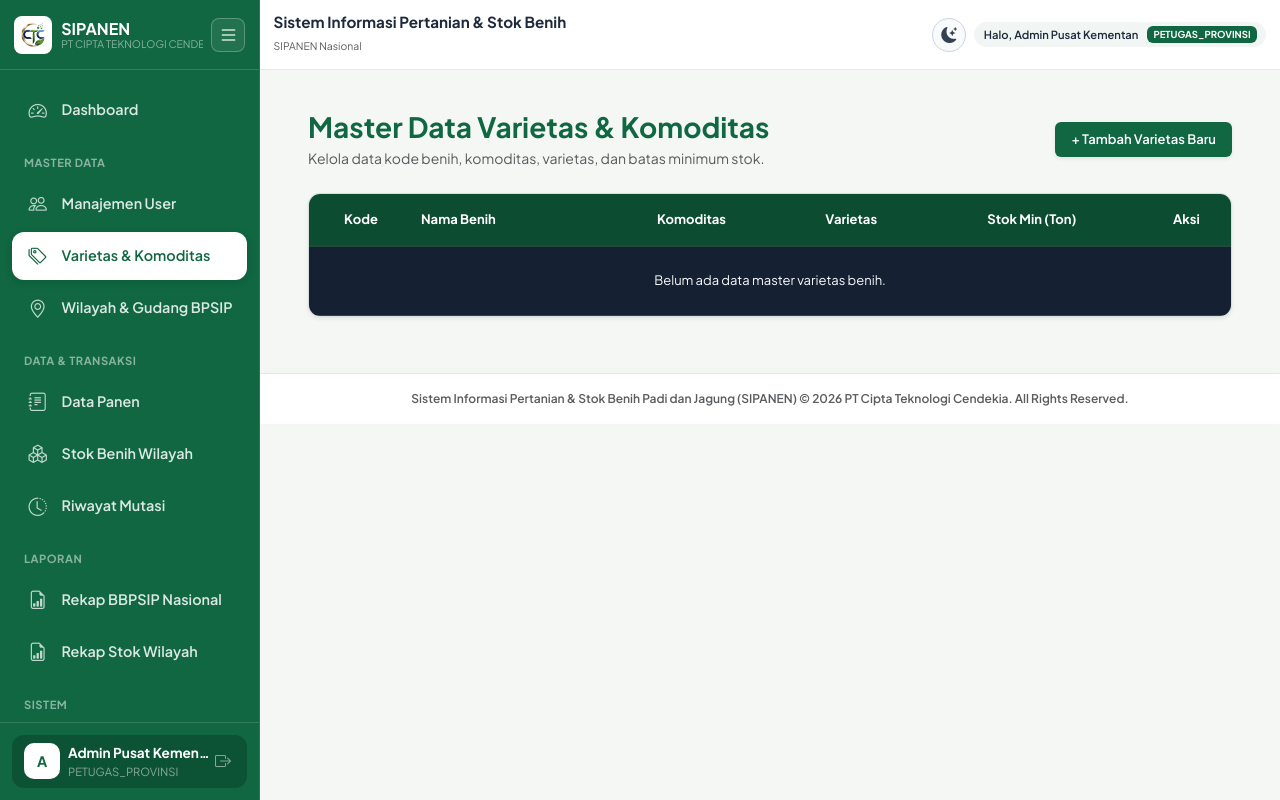
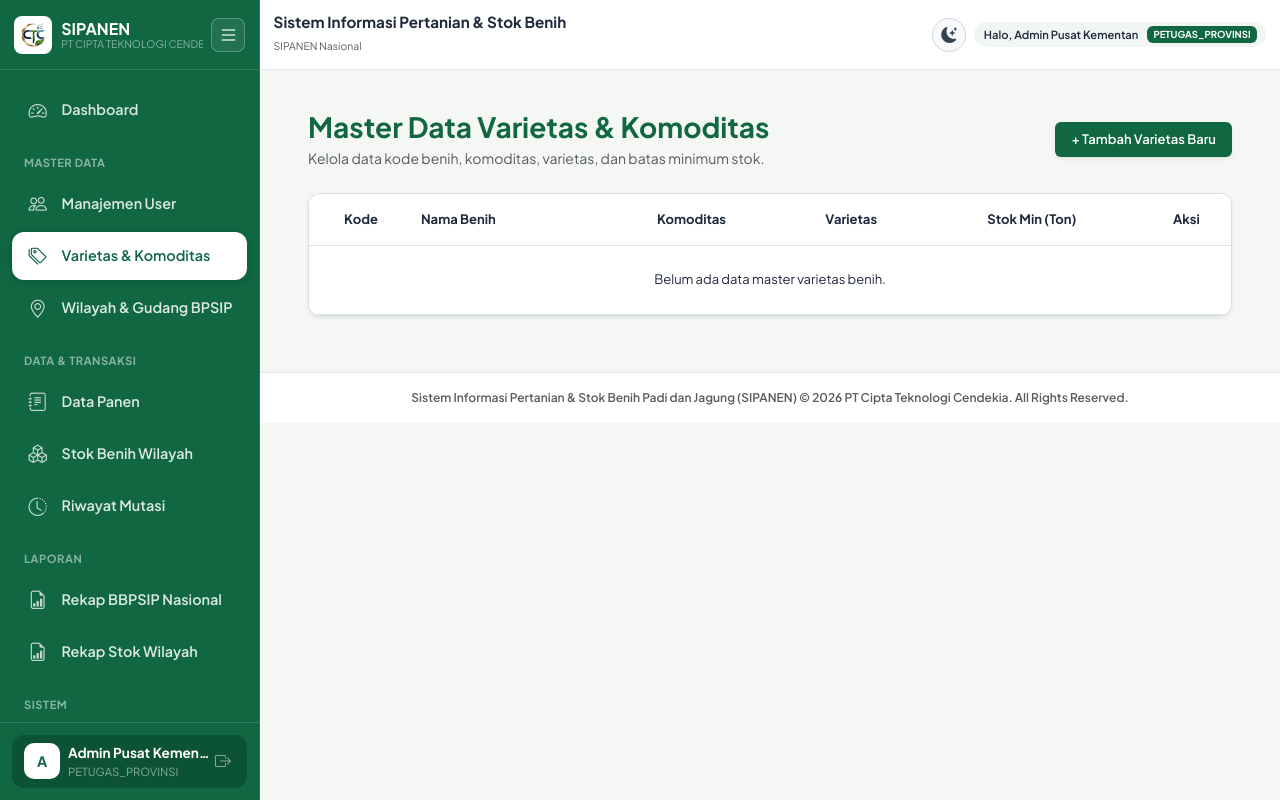
Before and after one commit to ferdi821/Sistem_panen_padi_dan_jagung, a Laravel app: page /benih in a window 1280 px wide. Run offline with Laravel 12, Linux system fonts and the light colour scheme; a user stored in the database is signed in; data comes from the database, SQL or seed files in the repository; data that the repository does not hold is empty; some libraries are stand-ins or nearby versions.

Commit message:
Update pada tampilan layout untuk menambahkan fitu gelap terang

```diff
--- a/resources/views/layouts/app.blade.php
+++ b/resources/views/layouts/app.blade.php
@@ -396,73 +396,26 @@
         }
 
         /* =========================================================
-           1. MODE TERANG (LIGHT): HALAMAN TERANG, TABEL GELAP ELEGAN
+           1. MODE TERANG (LIGHT): TAMPILAN NORMAL & FONT HITAM
            ========================================================= */
         html[data-bs-theme="light"] .card {
             border: 1px solid #d5e0da !important;
             box-shadow: 0 2px 10px rgba(16, 103, 66, 0.05);
         }
 
-        html[data-bs-theme="light"] table {
-            --bs-table-bg: #162033 !important;
-            --bs-table-color: #f8fafc !important;
-            --bs-table-border-color: #2f3f5e !important;
-            color: #f8fafc !important;
+        html[data-bs-theme="light"] table,
+        html[data-bs-theme="light"] table thead th:not([style*="color"]),
+        html[data-bs-theme="light"] table tbody td:not([style*="color"]) {
+            color: #1e293b !important;
         }
 
-        /* Header polos & header sticky berlatar putih/abu muda (No, Satker, FS, SS) ikut hijau tua */
-        html[data-bs-theme="light"] table thead th:not([style*="background"]),
-        html[data-bs-theme="light"] table thead th[style*="#fff"],
-        html[data-bs-theme="light"] table thead th[style*="#ffffff"],
-        html[data-bs-theme="light"] table thead th[style*="#f8fafc"],
-        html[data-bs-theme="light"] table thead th[style*="#f1f5f9"],
-        html[data-bs-theme="light"] table thead th[style*="white"] {
-            background-color: #0c4d31 !important;
-            color: #ffffff !important;
-            font-weight: 700 !important;
-            border-bottom: 2px solid #1f6e4b !important;
-            border-color: #244739 !important;
-        }
-
-        html[data-bs-theme="light"] table tbody tr:nth-of-type(odd) td:not([style*="background"]) {
-            background-color: #162033 !important;
-            color: #f8fafc !important;
-            border-color: #2f3f5e !important;
-        }
-
-        html[data-bs-theme="light"] table tbody tr:nth-of-type(even) td:not([style*="background"]) {
-            background-color: #1b273e !important;
-            color: #f8fafc !important;
-            border-color: #2f3f5e !important;
-        }
-
-        html[data-bs-theme="light"] table tbody tr:hover td:not([style*="background"]) {
-            background-color: #263654 !important;
-        }
-
-        /* Teks warna di dalam tabel gelap saat Mode Terang */
-        html[data-bs-theme="light"] table tbody td:not([style*="background"]) .text-dark,
-        html[data-bs-theme="light"] table tbody td:not([style*="background"]) span:not(.badge) {
-            color: #f8fafc !important;
-        }
-
-        html[data-bs-theme="light"] table tbody td:not([style*="background"]) .text-success,
-        html[data-bs-theme="light"] table tbody td:not([style*="background"])[class*="text-success"] {
-            color: #34d399 !important;
-        }
-
-        html[data-bs-theme="light"] table code {
-            color: #f472b6 !important;
-        }
-
-        /* Header kategori berwarna pastel pada Rekap BBPSIP tetap kontras */
-        html[data-bs-theme="light"] table thead th[style*="background"]:not([style*="#fff"]):not([style*="#ffffff"]):not([style*="#f8fafc"]):not([style*="#f1f5f9"]):not([style*="white"]),
-        html[data-bs-theme="light"] table tbody td[style*="background"] {
+        html[data-bs-theme="light"] table tbody td .text-white:not(.badge),
+        html[data-bs-theme="light"] table tbody td .text-light:not(.badge) {
             color: #1e293b !important;
         }
 
         /* =========================================================
-           2. MODE GELAP (DARK): HALAMAN GELAP, TABEL TERANG LEMBUT
+           2. MODE GELAP (DARK): HALAMAN GELAP & FONT TABEL PUTIH
            ========================================================= */
         html[data-bs-theme="dark"] body {
             background-color: #0b1120 !important;
```
Also changed, not shown: other parts of resources/views/layouts/app.blade.php (+26 -31 lines), 1 other file.
